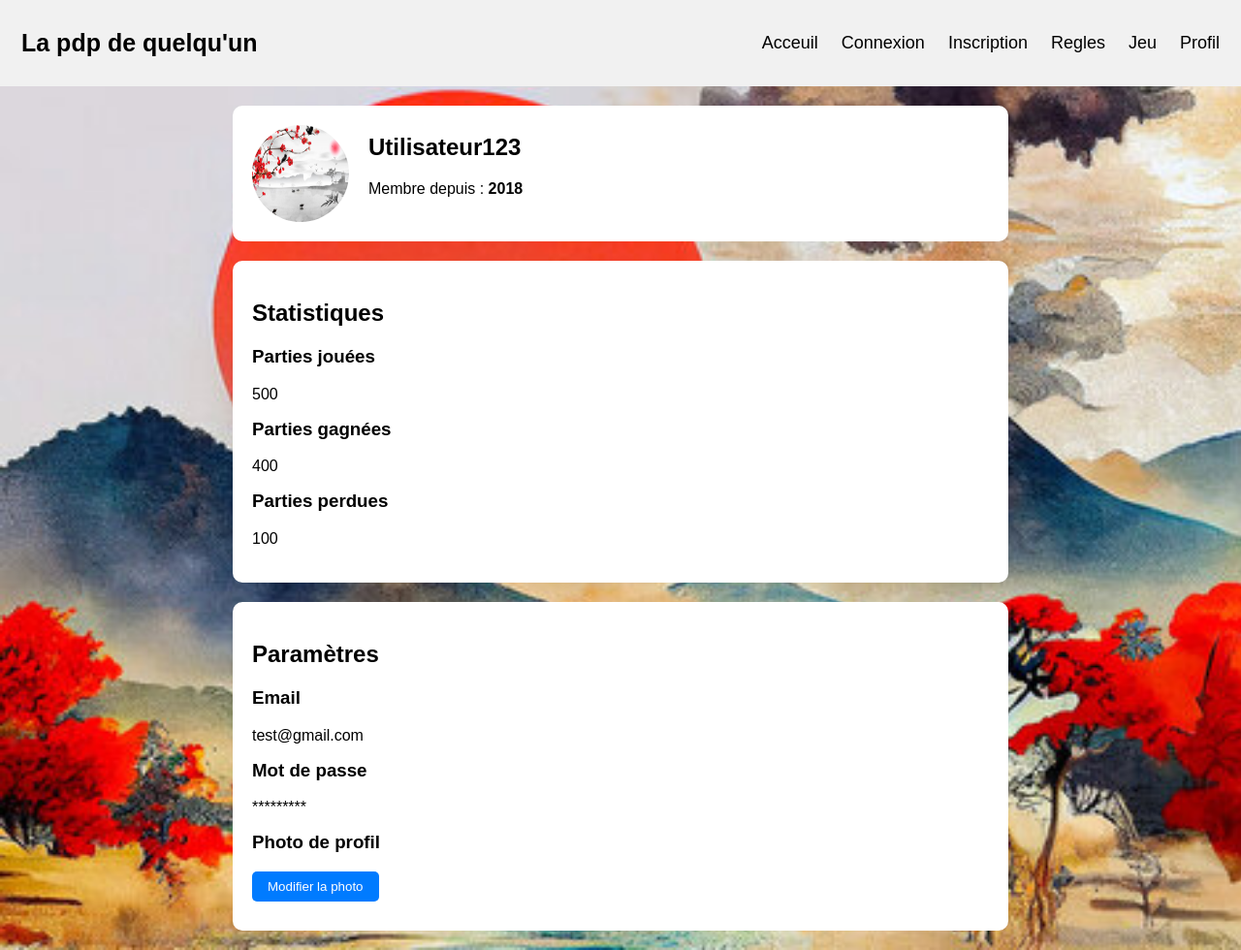
After one commit to Mitake-ktm/shogi-game, a PHP site: page /profil.php in a window 1280 px wide. The commit adds this page. Shown: the whole page at 97% size. Run offline with PHP 8.4, Linux system fonts and the light colour scheme.

Commit message:
j'ai oublié de crée une branche, page accueil fini et page profil finit

```diff
--- /dev/null
+++ b/profil.php
@@ -0,0 +1,77 @@
+<!DOCTYPE html>
+<html lang="fr">
+<head>
+  <meta charset="UTF-8">
+  <meta name="viewport" content="width=device-width, initial-scale=1.0">
+  <title>Profil - Chess.com</title>
+  <link rel="stylesheet" href="style/profil.css">
+    <link rel="stylesheet" href="style/header.css">
+</head>
+<body>
+  <header>
+  <?php include 'partials/header.php'; ?>
+  </header>
+
+  <main>
+    <section class="profile-info">
+      <div class="profile-details">
+        <img src="assets/connexionBackground.jpg" alt="Photo de profil" class="profile-picture">
+        <div class="user-details">
+          <h2>Utilisateur123</h2>
+          <p>Membre depuis : <strong>2018</strong></p>
+        </div>
+      </div>
+    </section>
+    <section class="stats">
+      <h2>Statistiques</h2>
+      <div class="stat-item">
+        <h3>Parties jouées</h3>
+        <p>500</p>
+      </div>
+      <div class="stat-item">
+        <h3>Parties gagnées</h3>
+        <p>400</p>
+      </div>
+      <div class="stat-item">
+        <h3>Parties perdues</h3>
+        <p>100</p>
+      </div>
+    </section>
+    <section class="settings">
+      <h2>Paramètres</h2>
+      <div class="stat-item">
+        <h3>Email</h3>
+        <p>test@gmail.com</p>
+      </div>
+      <div class="stat-item">
+        <h3>Mot de passe</h3>
+        <p>*********</p>
+      </div>
+      <div class="stat-item">
+        <h3>Photo de profil</h3>
+          <button id="change-picture-btn"> Modifier la photo</button>
+          <input type="file" id="file-input" style="display: none;">
+        </div>
+      </div>
+    </section>
+  </main>
+
+  <script>
+    document.getElementById('change-picture-btn').addEventListener('click', function() {
+      document.getElementById('file-input').click();
+    });
+
+    document.getElementById('file-input').addEventListener('change', function(event) {
+      const file = event.target.files[0];
+      const reader = new FileReader();
+
+      reader.onload = function(e) {
+        const img = document.querySelector('.profile-picture');
+        img.src = e.target.result;
+      };
+
+      reader.readAsDataURL(file);
+    });
+  </script>
+</body>
+</html>
--- /dev/null
+++ b/style/profil.css
@@ -0,0 +1,85 @@
+body {
+  font-family: Arial, sans-serif;
+  background-image: url(../assets/backgroundProfil.jpeg);
+  background-size: cover;
+  margin: 0;
+  padding: 0;
+}
+
+h1 {
+  margin: 0;
+}
+
+main {
+  max-width: 800px;
+  margin: 0 auto;
+  padding: 20px;
+}
+
+.profile-info {
+  background-color: #fff;
+  border-radius: 10px;
+  padding: 20px;
+  margin-bottom: 20px;
+}
+
+.profile-details {
+  display: flex;
+  align-items: center;
+}
+
+.profile-picture {
+  width: 100px;
+  height: 100px;
+  border-radius: 50%;
+  margin-right: 20px;
+}
+
+.user-details {
+  flex-grow: 1;
+}
+
+.user-details h2 {
+  margin-top: 0;
+}
+
+.stats {
+  background-color: #fff;
+  border-radius: 10px;
+  padding: 20px;
+}
+
+.stat-item {
+  margin-bottom: 10px;
+}
+
+.stat-item h3 {
+  margin-top: 0;
+}
+footer {
+  background-color: #000;
+  color: #fff;
+  text-align: center;
+  padding: 10px 0;
+}
+
+.settings {
+  background-color: #fff;
+  border-radius: 10px;
+  padding: 20px;
+  margin-top: 20px;
+}
+
+.settings button {
+  background-color: #007bff;
+  color: #fff;
+  border: none;
+  padding: 8px 16px;
+  border-radius: 5px;
+  cursor: pointer;
+  transition: background-color 0.3s ease;
+}
+
+.settings button:hover {
+  background-color: #0056b3;
+}
```
Also changed, not shown: pageAccueil.php (+16 -12 lines), style/pageAccueil.css (+35 -11 lines), assets/backgroundProfil.jpeg (added), assets/jeuPageAccueil.jpg (added), assets/jouerPageAccueil.jpg (added), assets/partiSpecialPageAccueil02.jpg (added), assets/partieSpecialPageAccueil.webp (added), assets/profilPageAccueil.jpeg (added), assets/reglePageAccueil.jpg (added), assets/templateShogi.webp (deleted), 1 other file.
